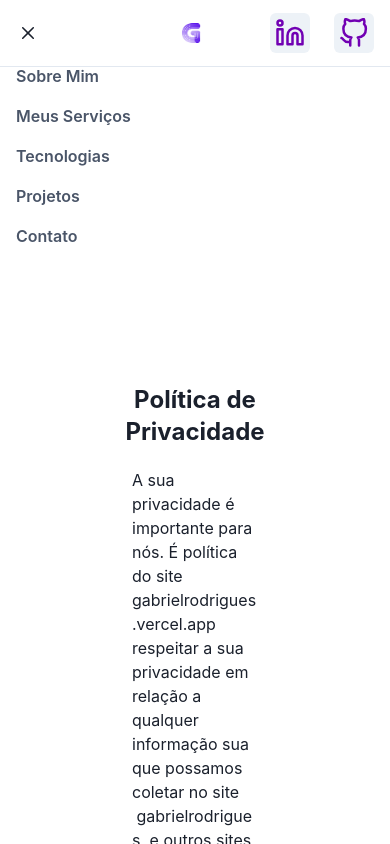
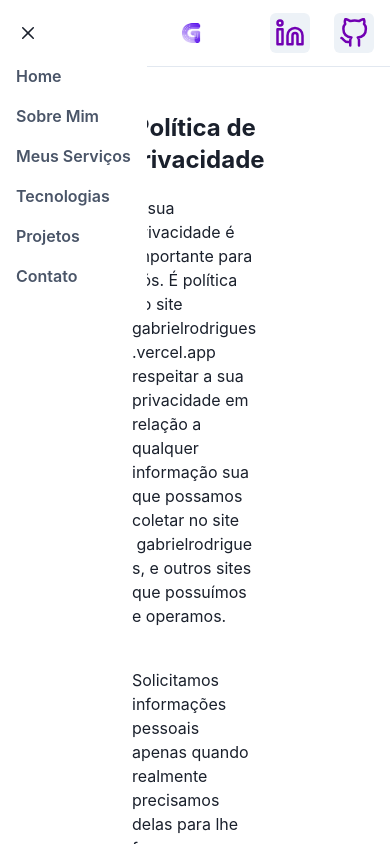
Before and after one commit to Gabriel4420/gabriel4420-portfolio, a Next.js app: page /privacy in a window 390 px wide. Both pictures are taken after a click on the button 28 px from the left and 33 px from the top of the page. Shown: the top 844 px of the page. Built offline with nearby package versions, Linux system fonts and the light colour scheme.

Commit message:
fix: :art: corrigindo menu mobile

```diff
--- a/src/components/mols/Menu/Mobile/index.tsx
+++ b/src/components/mols/Menu/Mobile/index.tsx
@@ -28,6 +28,9 @@ const Mobile: FC<Mobile> = ({ isFooter }: Mobile) => {
       bg={useColorModeValue('white', 'gray.800')}
       p={4}
       display={{ md: 'none' }}
+      position="fixed"
+      zIndex="999"
+      mt="10"
     >
       {isFooter ? (
         <>
```
Also changed, not shown: src/components/mols/Menu/Mobile/MobileNavItem/index.tsx (+8 -2 lines).
